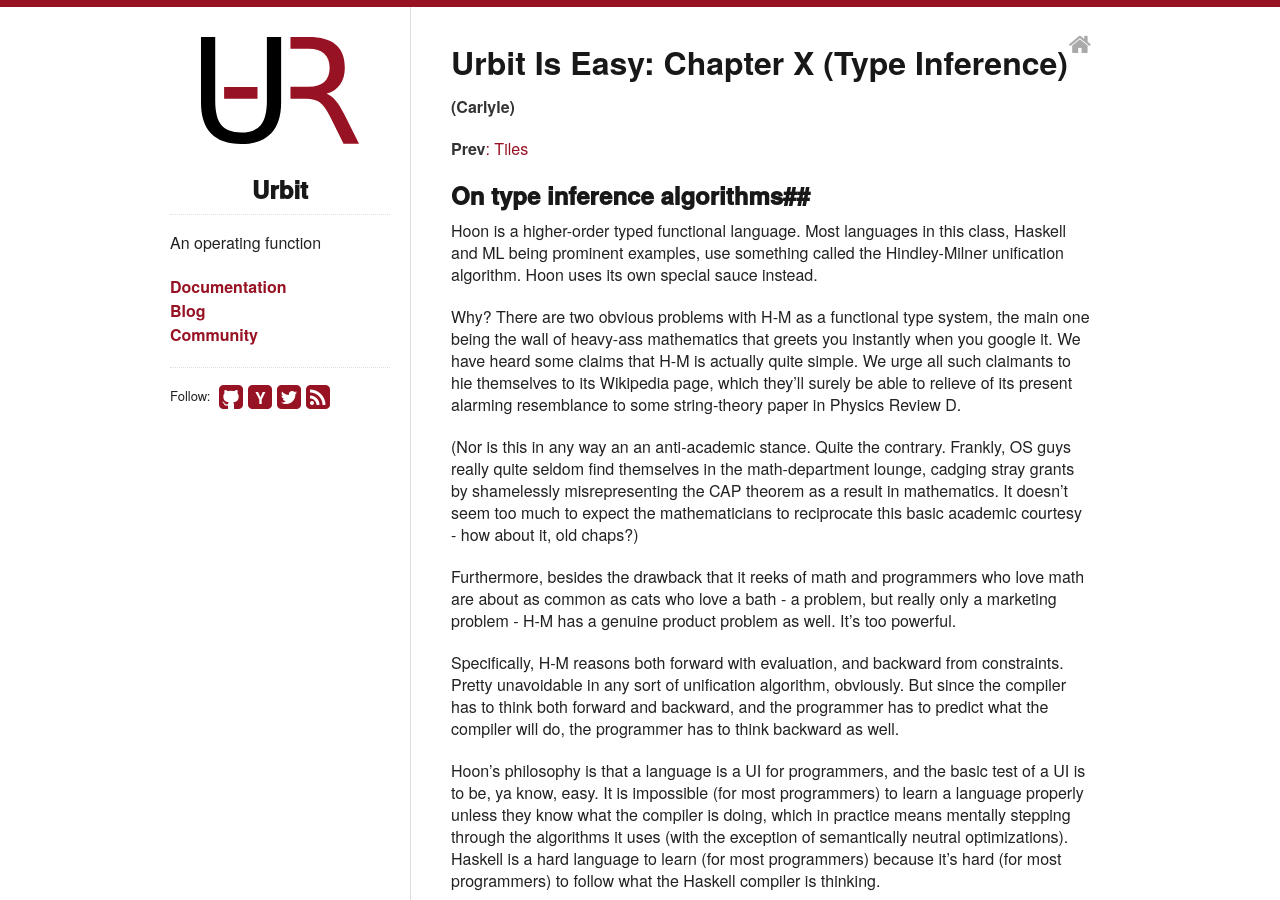
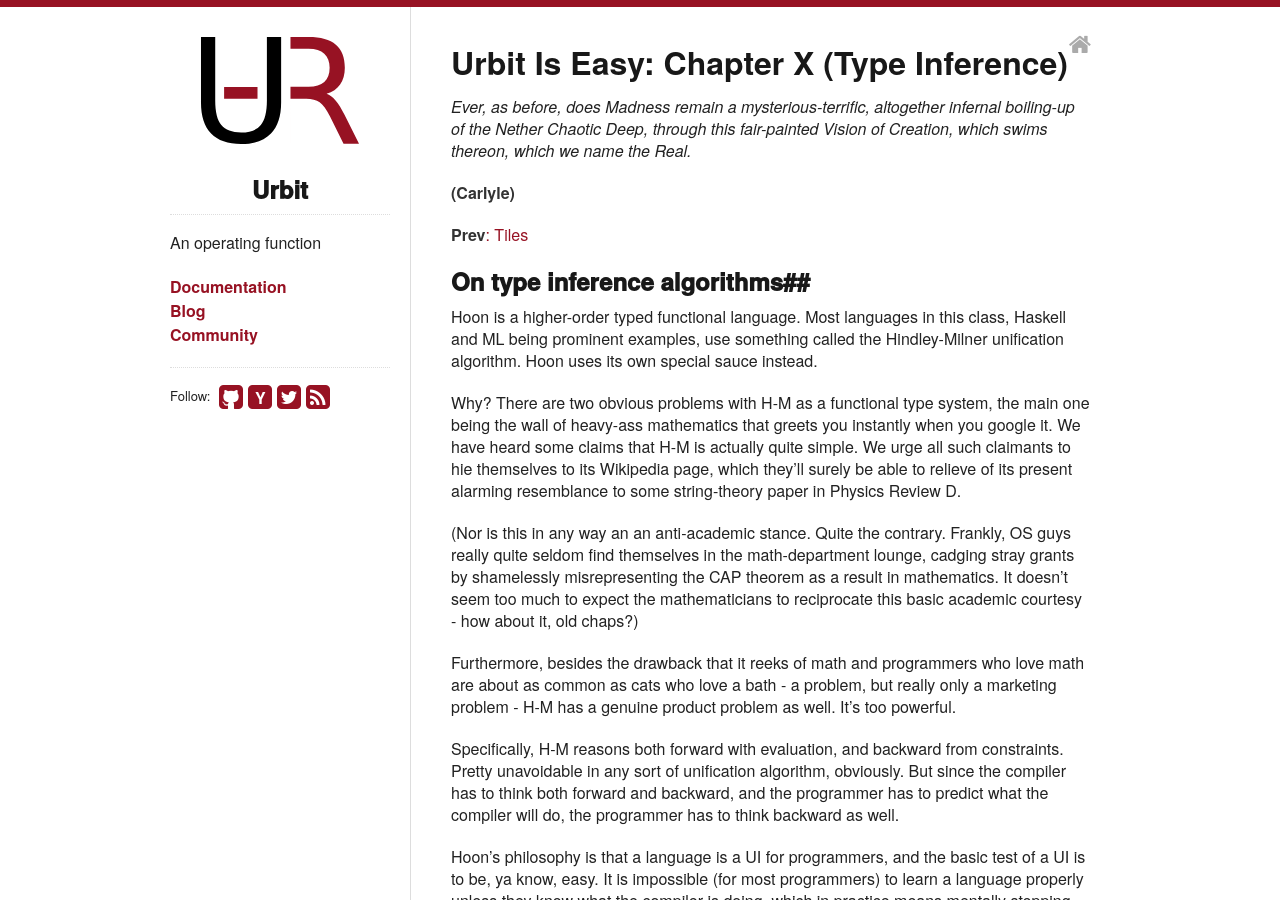
Before and after one commit to urbit/old-urbit.org, a Jekyll site: the page built from _posts/doc/2013-11-18-urbit-is-easy-ch10.markdown, in a window 1280 px wide and 900 px high. Built offline with Jekyll 4.4.1, drawn with Linux system fonts in a browser that asks for light colours; some of the changed text lies outside the part shown.

Commit message:
fixed ch10

```diff
--- a/_posts/doc/2013-11-18-urbit-is-easy-ch10.markdown
+++ b/_posts/doc/2013-11-18-urbit-is-easy-ch10.markdown
@@ -3,6 +3,8 @@
 category: doc
 title: Urbit Is Easy&#58; Chapter X (Type Inference)
 ---
+
+*Ever, as before, does Madness remain a mysterious-terrific, altogether infernal boiling-up of the Nether Chaotic Deep, through this fair-painted Vision of Creation, which swims thereon, which we name the Real.*
 
 **(Carlyle)**
 
@@ -162,11 +164,11 @@
 `=+` (`tislus`) twig, `[%tsls p=twig q=twig]`.  This is a
 synthetic twig:
 
-  ++  open
-    ^-  twig
-    ?-  gen
-      [%tsls *]  [%tsgr [p.gen [~ 1]] q.gen]
-    ==
+    ++  open
+      ^-  twig
+      ?-  gen
+        [%tsls *]  [%tsgr [p.gen [~ 1]] q.gen]
+      ==
 
 ie, `=+(a b)` is `=>([a .] b)`.  We thus turn to the `%tsgr`
 twig in `++mint`.  Simplifying broadly:
@@ -421,7 +423,7 @@
 not quite sure on the difference between head and tail recursion,
 just cast the product of every arm.
 
-`%kthp` also has an irregular wide form.  `^-(@tas foo) can also
+`%kthp` also has an irregular wide form.  `^-(@tas foo)` can also
 be written
 
     `@tas`foo
```
Also changed, not shown: 3 other files.
